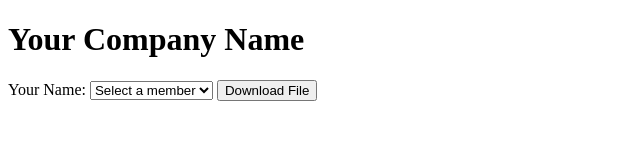
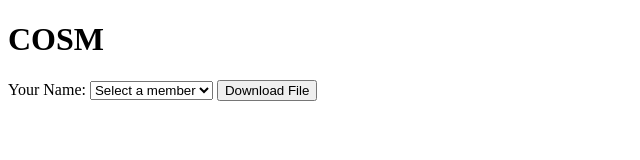
Before and after one commit to HarryW25/COSM2025, a plain HTML site: page index.html in a window 1280 px wide. Shown: the whole page, without its empty margins (0-640 px from the left). Drawn offline with Linux system fonts and the light colour scheme.

Commit message:
index.html

```diff
--- a/index.html
+++ b/index.html
@@ -6,7 +6,7 @@
     <title>Daily Report Download</title>
 </head>
 <body>
-    <h1>Your Company Name</h1>
+    <h1>COSM</h1>
     <label for="teamMember">Your Name:</label>
     <select id="teamMember">
         <option value="">Select a member</option>
```
